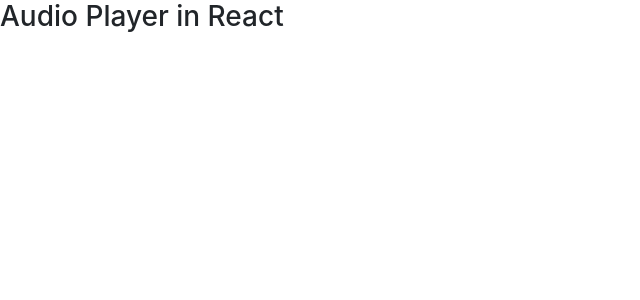
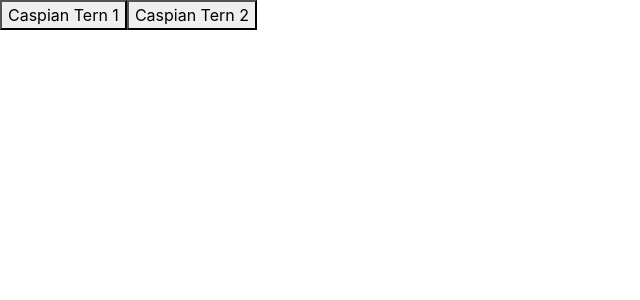
Before and after one commit to mlestrella843/Practice_Meta, a React (Create React App) app in the folder practiceapp/: page / in a window 1280 px wide. Shown: the top 300 px of the page, without its empty margins (0-640 px from the left). Built offline with nearby package versions, Linux system fonts and the light colour scheme.

Commit message:
Audio with events and functions

```diff
--- a/practiceapp/src/App.js
+++ b/practiceapp/src/App.js
@@ -152,19 +152,59 @@
 
   //* Embedding Audio React-Player
 
-  import ReactPlayer from "react-player/youtube";
+  // import ReactPlayer from "react-player/youtube";
+
+  // function App() {
+  //   const vidUrl = 'https://www.youtube.com/watch?v=YuIc4mq7zMU';
+  //   return (
+  //     <div>
+  //       <h3>Audio Player in React</h3>
+  //       <ReactPlayer
+  //       url={vidUrl}
+  //       playing={false}
+  //       volume={0.5}
+  //       />
+  //     </div>
+  //   );
+  // }
+  // export default App;
+
+  //* Audio 2 with events and functions
+  import React from "react";
 
 function App() {
-    const vidUrl = 'https://www.youtube.com/watch?v=YuIc4mq7zMU';
+
+  const bird1 = new Audio(
+    "https://upload.wikimedia.org/wikipedia/commons/9/9b/Hydroprogne_caspia_-_Caspian_Tern_XC432679.mp3"
+  );
+
+  const bird2 = new Audio(
+    "https://upload.wikimedia.org/wikipedia/commons/b/b5/Hydroprogne_caspia_-_Caspian_Tern_XC432881.mp3"
+  );
+
+  function toggle1() {
+    if (bird1.paused) {
+      bird1.play();
+    } else {
+      bird1.pause();
+    }
+  };
+
+
+  function toggle2() {
+    if (bird2.paused) {
+      bird2.play();
+    } else {
+      bird2.pause();
+    }
+  };
+
   return (
     <div>
-        <h3>Audio Player in React</h3>
-        <ReactPlayer
-        url={vidUrl}
-        playing={false}
-        volume={0.5}
-        />
+      <button onClick={toggle1}>Caspian Tern 1</button>
+      <button onClick={toggle2}>Caspian Tern 2</button>
     </div>
   );
 }
+
 export default App;
```
Lines whose indentation alone changed are shown as unchanged.
